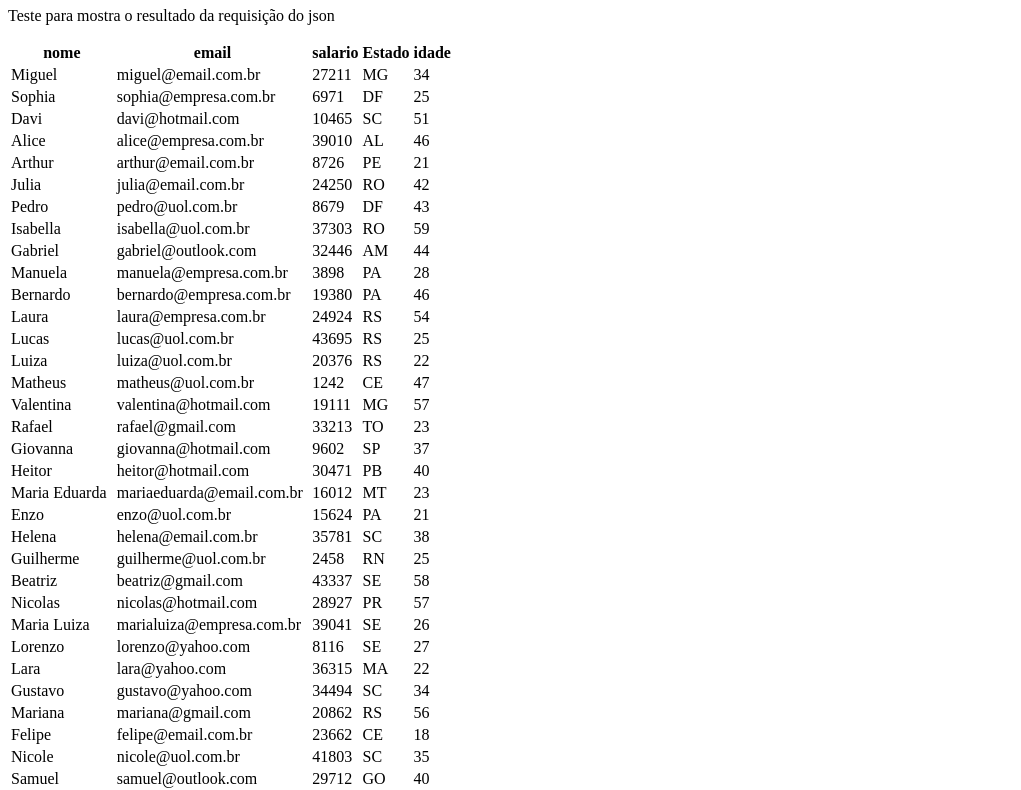
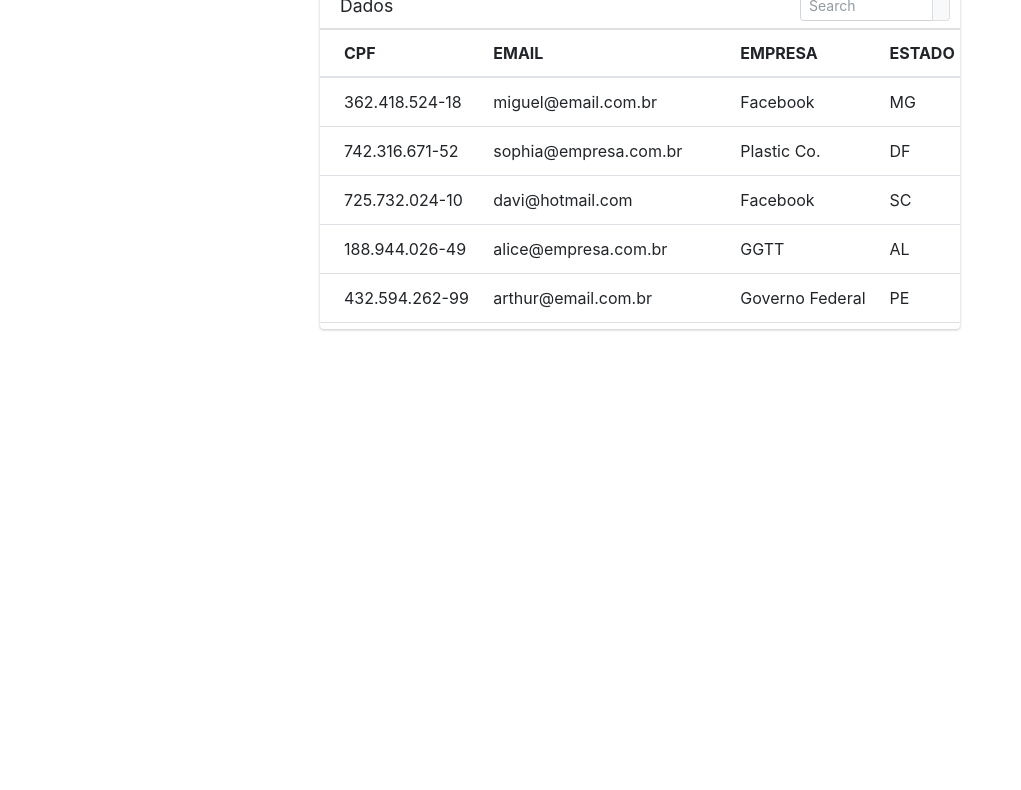
Before and after one commit to AllexAldir/Java_script_new, a website: page html/fecth_api.html in a window 1280 px wide. Shown: the part 73-863 px from the top of the page, without its empty margins (0-1021 px from the left). After the commit the page ends 800 px from the top, so only its background shows below. Drawn offline with nearby package versions, Linux system fonts and the light colour scheme.

Commit message:
Add => HTML
Implementação da lib adminLTE com a tabela com dados

```diff
--- a/fecth_api/fetch_Api_axios.js
+++ b/fecth_api/fetch_Api_axios.js
@@ -6,9 +6,10 @@ $(window).on('load', function () {
         //console.log(response)
         response.forEach(e => {
             //console.log(e)
+            $('.teste').append(`<tr><td>${e.cpf}</td><td>${e.email}</td>
+            <td>${e.empresa}</td><td>${e.estado}</td><td>${e.nome}</td>
+            <td>${e.salario}</td><td>${e.idade}</td><td>${e.sexo}</td></tr>`)
 
-            $('#teste').append(`<tr><td>${e.nome}</td><td>${e.email}</td>
-            <td>${e.salario}</td><td>${e.estado}</td><td>${e.idade}</td></tr>`)
         });
     }
 })
--- a/html/fecth_api.html
+++ b/html/fecth_api.html
@@ -6,27 +6,65 @@
     <meta name="viewport" content="width=device-width, initial-scale=1.0">
     <title>FetchApi</title>
     <script src="https://code.jquery.com/jquery-3.6.4.min.js"></script>
+    <link rel="stylesheet" href="https://cdn.jsdelivr.net/npm/admin-lte@3.1/dist/css/adminlte.min.css">
+    <script src="https://cdn.jsdelivr.net/npm/admin-lte@3.1/dist/js/adminlte.min.js"></script>
+    <style>
+        #geral{
+            width: 50%;
+            margin: auto;
+        }
+
+    </style>
 </head>
 <body>
     <h1>Fecth API</h1>
-    <div class="pai">
-        <div class="contaniera">
-            <p>Teste para mostra o resultado da requisição do json</p>
-            <table id="teste">
-                <thead>
-                    <th>nome</th>
-                    <th>email</th>
-                    <th>salario</th>
-                    <th>Estado</th>
-                    <th>idade</th>
-                </thead>
+        <div id="geral">
+            <div class="row">
+                <div class="col-12">
+                    <div class="card">
+                        <div class="card-header">
+                            <h3 class="card-title">Dados</h3>
+                            <div class="card-tools">
+                                <div class="input-group input-group-sm" style="width: 150px;">
+                                    <input type="text" name="table_search" class="form-control float-right" placeholder="Search">
+                                    <div class="input-group-append">
+                                        <button type="submit" class="btn btn-default">
+                                            <i class="fas fa-search"></i>
+                                        </button>
+                                    </div>
+                                </div>
+                            </div>
+                        </div>
 
-            </table>
+                        <div class="card-body table-responsive p-0" style="height: 300px;">
+                            <table class="table table-head-fixed text-nowrap">
+                                <thead>
+                                    <tr>
+                                        <th>CPF</th>
+                                        <th>EMAIL</th>
+                                        <th>EMPRESA</th>
+                                        <th>ESTADO</th>
+                                        <th>NOME</th>
+                                        <th>SALARIO</th>
+                                        <th>IDADE</th>
+                                        <th>SEXO</th>
+                                    </tr>
+                                </thead>
+                                <tbody class="teste">
+
+                                </tbody>
+                            </table>
+                        </div>
+
+                    </div>
+
+                </div>
+            </div>
+                </div>
         </div>
-
-    </div>
 
     <script src="https://cdn.jsdelivr.net/npm/axios@1.1.2/dist/axios.min.js"></script>
     <script src="../fecth_api/fetch_Api_axios.js"></script>
+
 </body>
 </html>
--- a/package.json
+++ b/package.json
@@ -1,5 +1,6 @@
 {
   "dependencies": {
+    "admin-lte": "3.1",
     "jquery": "^3.6.4"
   }
 }
```
Also changed, not shown: 1 other file.
